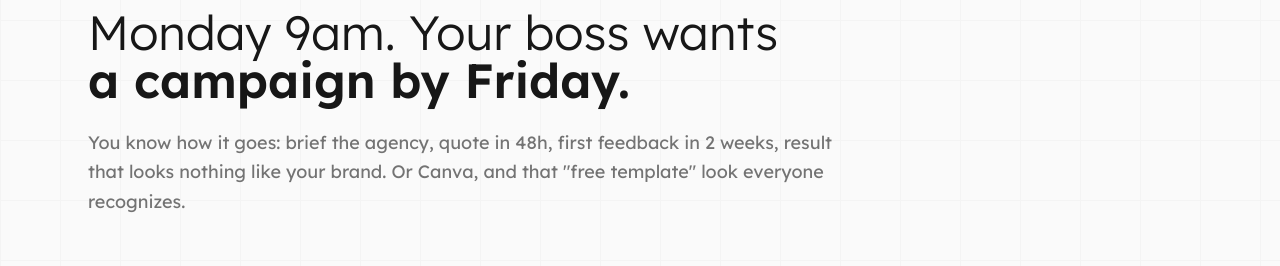
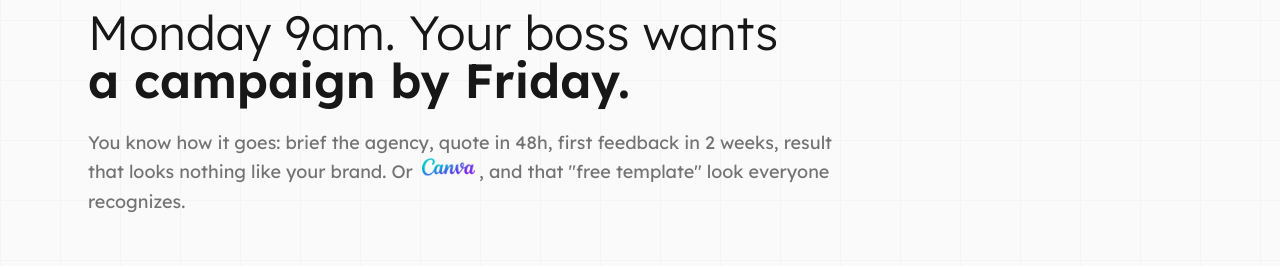
Before and after one commit to Liftof/briefbox, a Next.js app: page / in a window 1280 px wide. Shown: the part 960-1226 px from the top of the page. Built offline with nearby package versions, Linux system fonts and the light colour scheme; no server answers.

Commit message:
ui: replace Canva text with logo in problem section

```diff
--- a/app/page.tsx
+++ b/app/page.tsx
@@ -38,8 +38,8 @@ export default async function Home() {
             </h2>
             <p className="text-gray-500 leading-relaxed text-lg">
               {locale === 'fr'
-                ? "Vous connaissez la suite : brief à l'agence, devis dans 48h, premiers retours dans 2 semaines, résultat qui ressemble à tout sauf à votre marque. Ou alors Canva, et ce rendu \"template gratuit\" que tout le monde reconnaît."
-                : "You know how it goes: brief the agency, quote in 48h, first feedback in 2 weeks, result that looks nothing like your brand. Or Canva, and that \"free template\" look everyone recognizes."
+                ? <>Vous connaissez la suite : brief à l'agence, devis dans 48h, premiers retours dans 2 semaines, résultat qui ressemble à tout sauf à votre marque. Ou alors <img src="/canva-logo.png" alt="Canva" className="inline-block h-5 align-baseline mx-1" />, et ce rendu "template gratuit" que tout le monde reconnaît.</>
+                : <>You know how it goes: brief the agency, quote in 48h, first feedback in 2 weeks, result that looks nothing like your brand. Or <img src="/canva-logo.png" alt="Canva" className="inline-block h-5 align-baseline mx-1" />, and that "free template" look everyone recognizes.</>
               }
             </p>
           </div>
```
Also changed, not shown: public/canva-logo.png (added).
